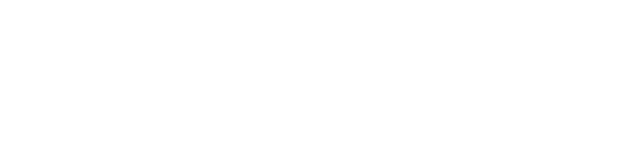
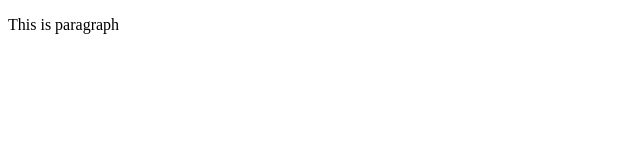
Before and after one commit to jstut0011/git-example-project, a plain HTML site: page index.html in a window 1280 px wide. Shown: the whole page, without its empty margins (0-640 px from the left). Drawn offline with Linux system fonts and the light colour scheme.

Commit message:
Added paragraph

```diff
--- a/index.html
+++ b/index.html
@@ -6,5 +6,7 @@
     <meta name="viewport" content="width=device-width, initial-scale=1.0" />
     <title>Document</title>
   </head>
-  <body></body>
+  <body>
+    <p>This is paragraph</p>
+  </body>
 </html>
```
